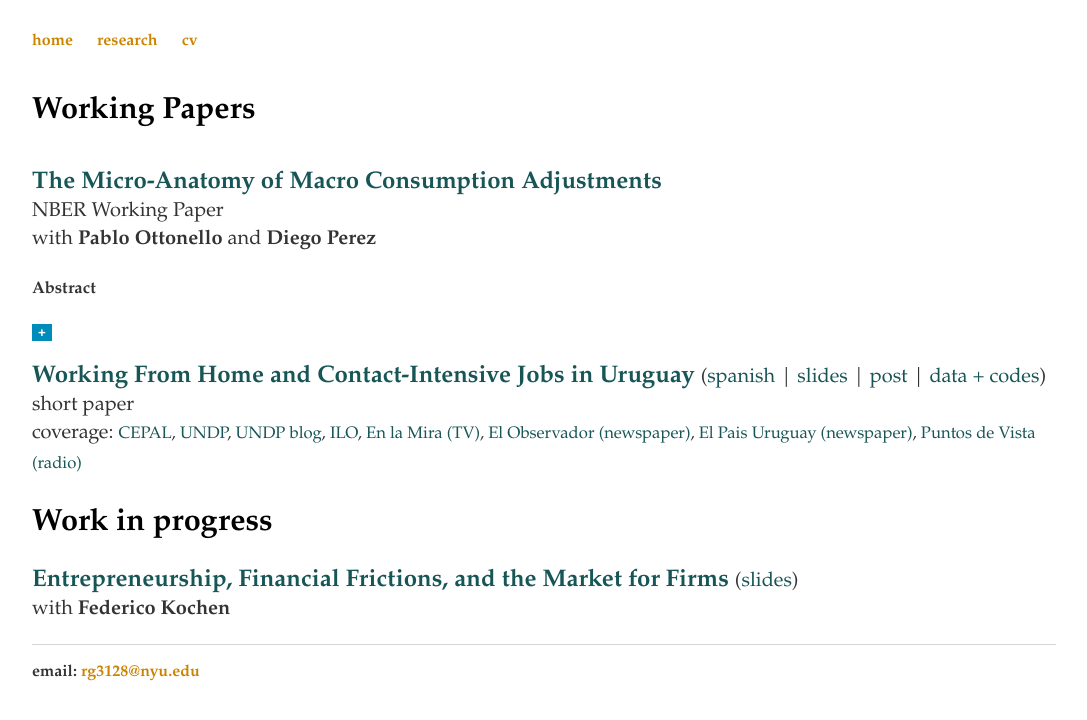
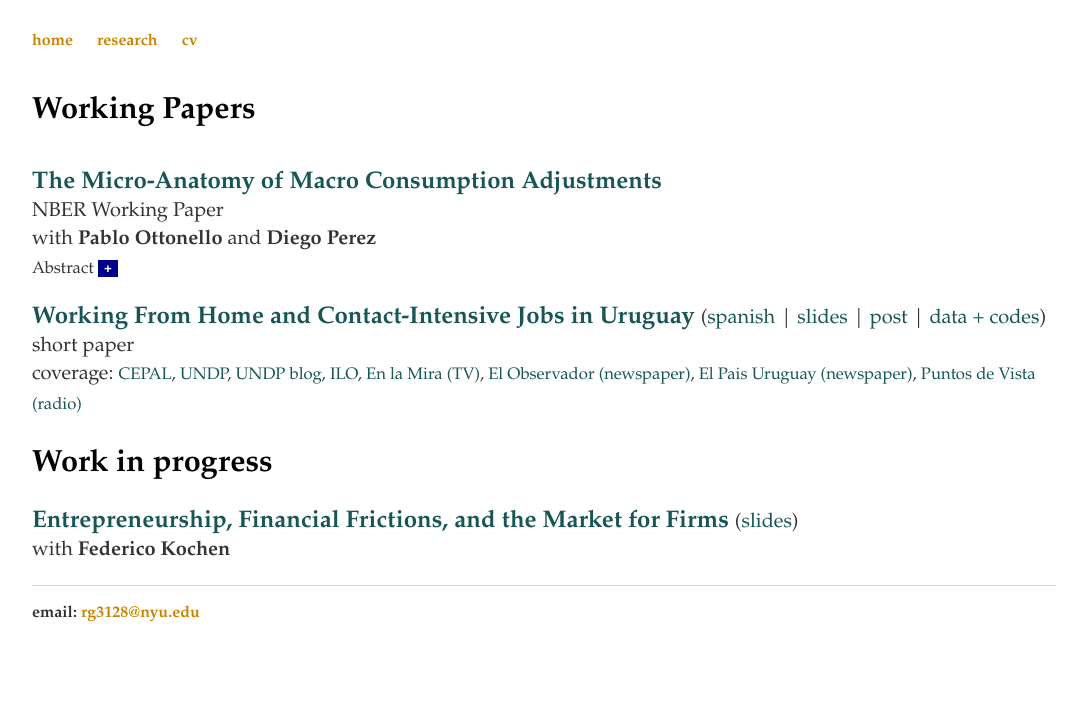
Before and after one commit to rafaguntin/rafaguntin.github.io, a Jekyll site: the page built from research/index.html, in a window 1280 px wide. Shown: the top 720 px of the page, without its empty margins (96-1183 px from the left). Built offline with Jekyll 4.4.1, drawn with Linux system fonts in a browser that asks for light colours.

Commit message:
Update index.html

```diff
--- a/research/index.html
+++ b/research/index.html
@@ -12,8 +12,8 @@
 				<a style="font-weight: bold; color:#333" href="https://sites.google.com/site/ottonellopablo/" target="_blank"> Pablo Ottonello </a>
 				and
 				<a style="font-weight: bold; color:#333" href="https://www.perezdiego.org/" target="_blank"> Diego Perez </a>
-				       <br> <small> <p style ="font-weight: bold"> Abstract </p>
-					       <button style ="font-weight: bold; color:white;background-color: #008CBA;border: none;" onclick="myFunction()" id="myBtn"> + </button>
+				       <br> <small> Abstract
+					       <button style ="font-weight: bold; color:white;background-color: #00008B;border: none;" onclick="myFunction()" id="myBtn"> + </button>
 					       <span id="dots"></span><span id="more"> <br>Probando </span> <big>
 			</p>
 
```
